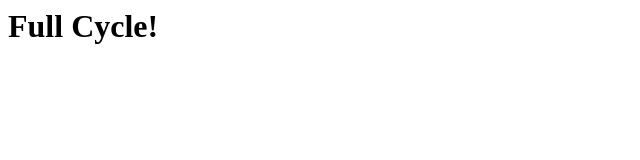
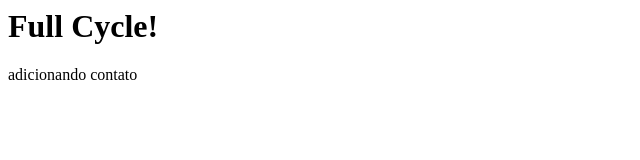
Before and after one commit to vconceicao/codereview-fc-signature-test, a plain HTML site: page index.html in a window 1280 px wide. Shown: the whole page, without its empty margins (0-640 px from the left). Drawn offline with Linux system fonts and the light colour scheme.

Commit message:
adicionando outras features

```diff
--- a/index.html
+++ b/index.html
@@ -1 +1,2 @@
 <h1>Full Cycle!</h1>
+adicionando contato
```
